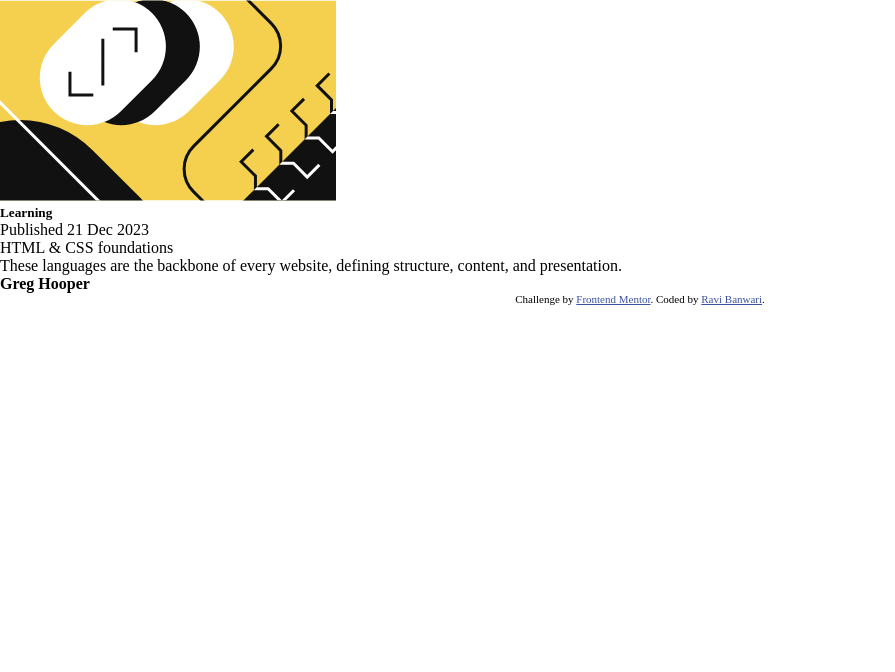
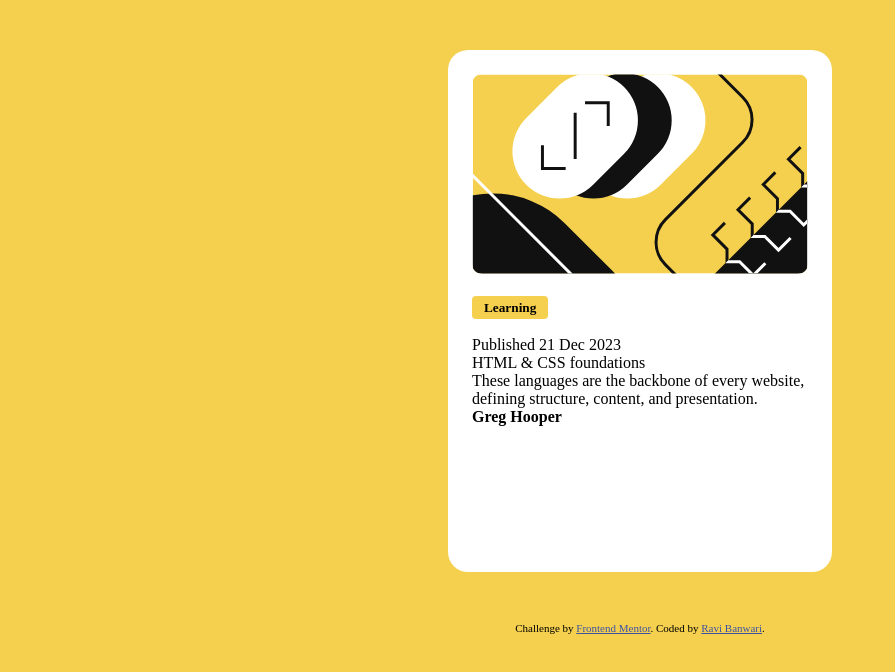
Before and after one commit to Flammendeingo-85/blogPreviewCard, a plain HTML site: page index.html in a window 1280 px wide. Shown: the whole page, without its empty margins (0-895 px from the left). Drawn offline with Linux system fonts and the light colour scheme.

Commit message:
ADD: styling for blogcard, and card-img, and yellow-bg

```diff
--- a/css/style.css
+++ b/css/style.css
@@ -22,7 +22,38 @@
   box-sizing: border-box;
 }
 
+body {
+  background-color: var(--Yellow);
+}
 
+.card-container {
+  display: flex;
+  margin: 50px auto;
+  padding: 24px;
+  flex-direction: column;
+  width: 384px;
+  height: 522px;
+  background-color: var(--White);
+  border-radius: 20px;
+}
+
+.card-img img {
+  width: 336px;
+  height: 200px;
+  border-radius: 10px;
+  margin-bottom: 20px;
+}
+
+.yellow-bg {
+  margin-bottom: 20px;
+}
+
+.yellow-bg h5 {
+  display: inline;
+  padding: 4px 12px;
+  background-color: var(--Yellow);
+  border-radius: 4px;
+}
 
 
 
--- a/index.html
+++ b/index.html
@@ -25,10 +25,10 @@
   <body>
     <!-- CARD -->
     <div class="card-container">
-      <div class="card-image">
+      <div class="card-img">
         <img src="./assets/images/illustration-article.svg" alt="card-image" />
       </div>
-      <div class="yellow-background">
+      <div class="yellow-bg">
         <h5>Learning</h5>
       </div>
       <div class="card-date">
```
